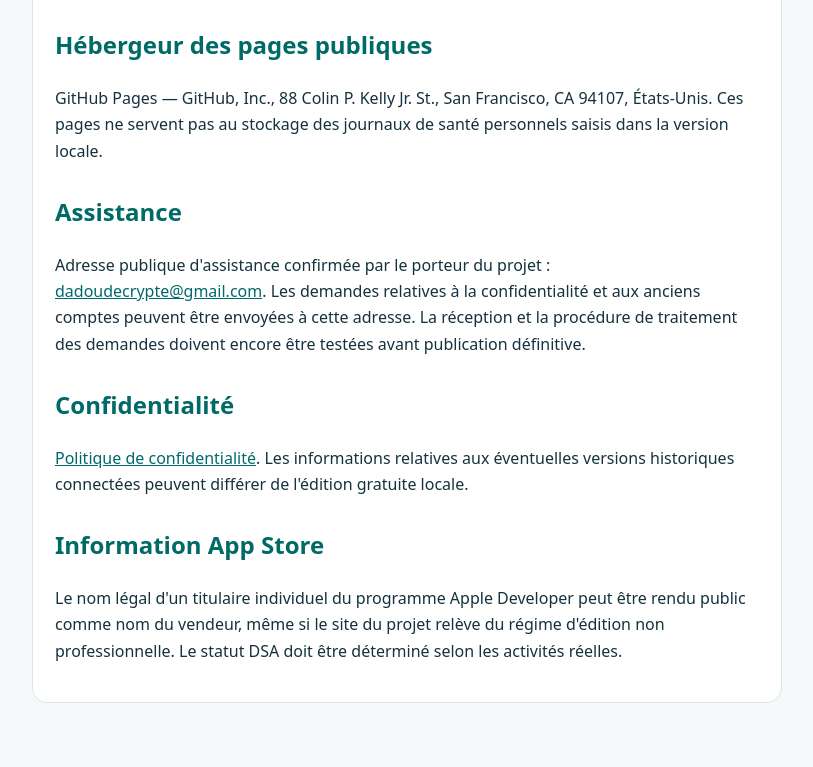
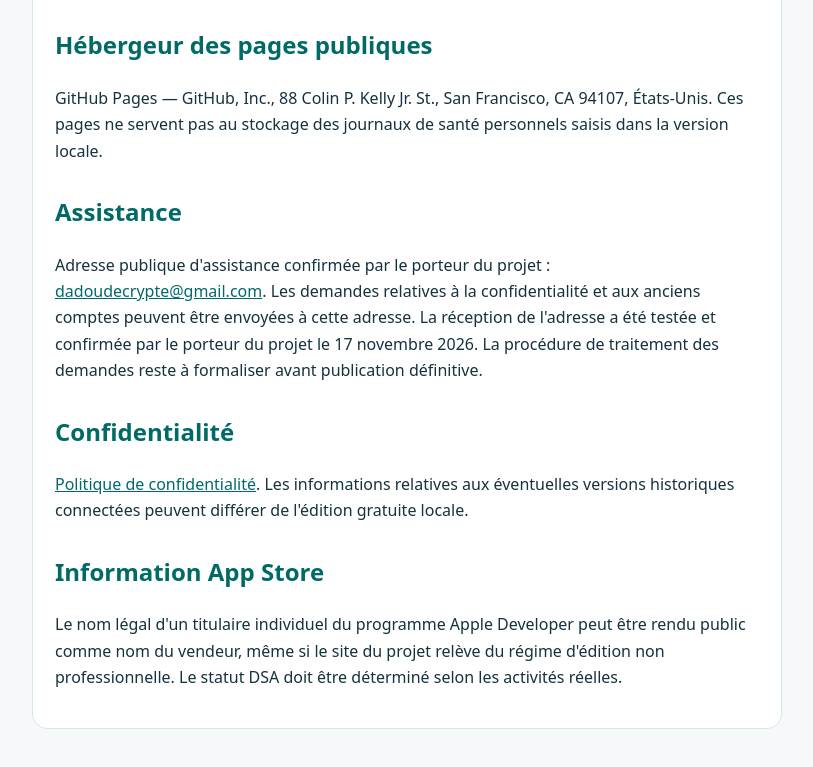
Before and after one commit to dadouloup/dadou-suivi-infos, a plain HTML site: page mentions-legales/index.html in a window 1280 px wide. Shown: the part 666-1433 px from the top of the page, without its empty margins (233-1046 px from the left). Drawn offline with Linux system fonts and the light colour scheme.

Commit message:
docs(site): record test email received by publisher

```diff
--- a/mentions-legales/index.html
+++ b/mentions-legales/index.html
@@ -11,7 +11,7 @@
 <div class="note"><h2>Présentation</h2><p>Dadou Suivi est une application gratuite d'organisation personnelle et de suivi descriptif. Il ne s'agit ni d'un service de soins à distance, ni d'un outil de diagnostic, de prescription ou de calcul de doses.</p>
 <h2>Édition non professionnelle</h2><p>Si le service est effectivement édité à titre non professionnel, l'article 1-1, II, de la loi pour la confiance dans l'économie numérique (LCEN) permet de préserver l'anonymat de l'éditeur sur un site public, sous réserve de communiquer à l'hébergeur les éléments d'identification exigés. Ce statut et cette communication sont à vérifier ; ce texte ne prétend pas les certifier.</p>
 <h2>Hébergeur des pages publiques</h2><p>GitHub Pages — GitHub, Inc., 88 Colin P. Kelly Jr. St., San Francisco, CA 94107, États-Unis. Ces pages ne servent pas au stockage des journaux de santé personnels saisis dans la version locale.</p>
-<h2>Assistance</h2><p>Adresse publique d'assistance confirmée par le porteur du projet : <a href="mailto:dadoudecrypte@gmail.com">dadoudecrypte@gmail.com</a>. Les demandes relatives à la confidentialité et aux anciens comptes peuvent être envoyées à cette adresse. La réception et la procédure de traitement des demandes doivent encore être testées avant publication définitive.</p>
+<h2>Assistance</h2><p>Adresse publique d'assistance confirmée par le porteur du projet : <a href="mailto:dadoudecrypte@gmail.com">dadoudecrypte@gmail.com</a>. Les demandes relatives à la confidentialité et aux anciens comptes peuvent être envoyées à cette adresse. La réception de l'adresse a été testée et confirmée par le porteur du projet le 17 novembre 2026. La procédure de traitement des demandes reste à formaliser avant publication définitive.</p>
 <h2>Confidentialité</h2><p><a href="../confidentialite/">Politique de confidentialité</a>. Les informations relatives aux éventuelles versions historiques connectées peuvent différer de l'édition gratuite locale.</p>
 <h2>Information App Store</h2><p>Le nom légal d'un titulaire individuel du programme Apple Developer peut être rendu public comme nom du vendeur, même si le site du projet relève du régime d'édition non professionnelle. Le statut DSA doit être déterminé selon les activités réelles.</p>
 </div></main></body></html>
```
